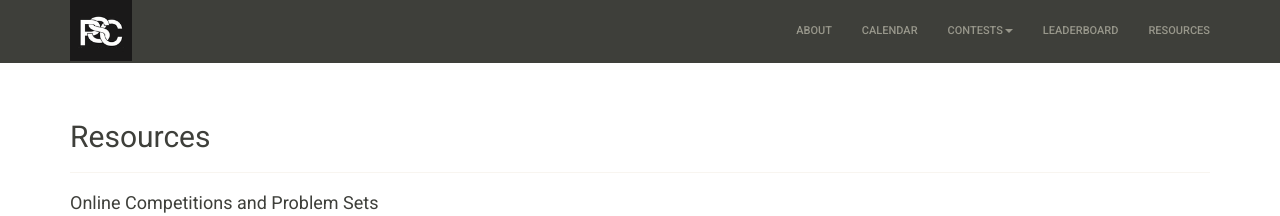
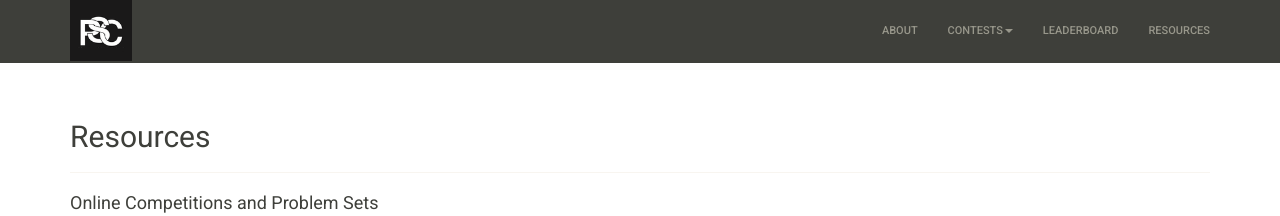
Before and after one commit to ProblemSolvingClub/psc-website, a Jekyll site: the page built from resources/index.html, in a window 1280 px wide. Shown: the top 216 px of the page. Built offline with Jekyll 4.4.1, drawn with Linux system fonts in a browser that asks for light colours; nearby versions of some CDN libraries.

Commit message:
remove calendar link

```diff
--- a/_includes/navbar.html
+++ b/_includes/navbar.html
@@ -20,10 +20,6 @@
 
         <li{% if page.url == '/about/index.html' %} class="active"{% endif %}>
           <a href="/about">About</a>
-        </li>
-
-        <li{% if page.url == '/calendar/index.html' %} class="active"{% endif %}>
-          <a href="/calendar">Calendar</a>
         </li>
 
         <li class="dropdown">
```
